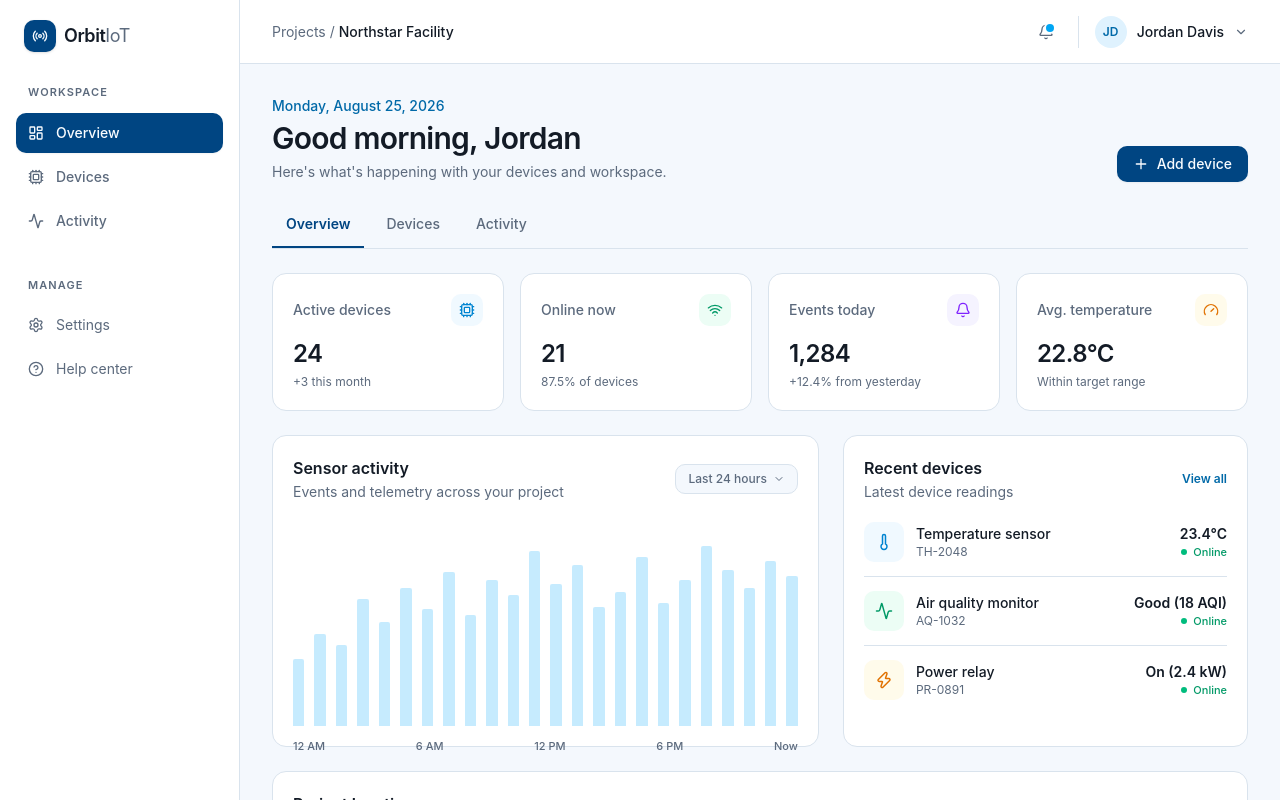
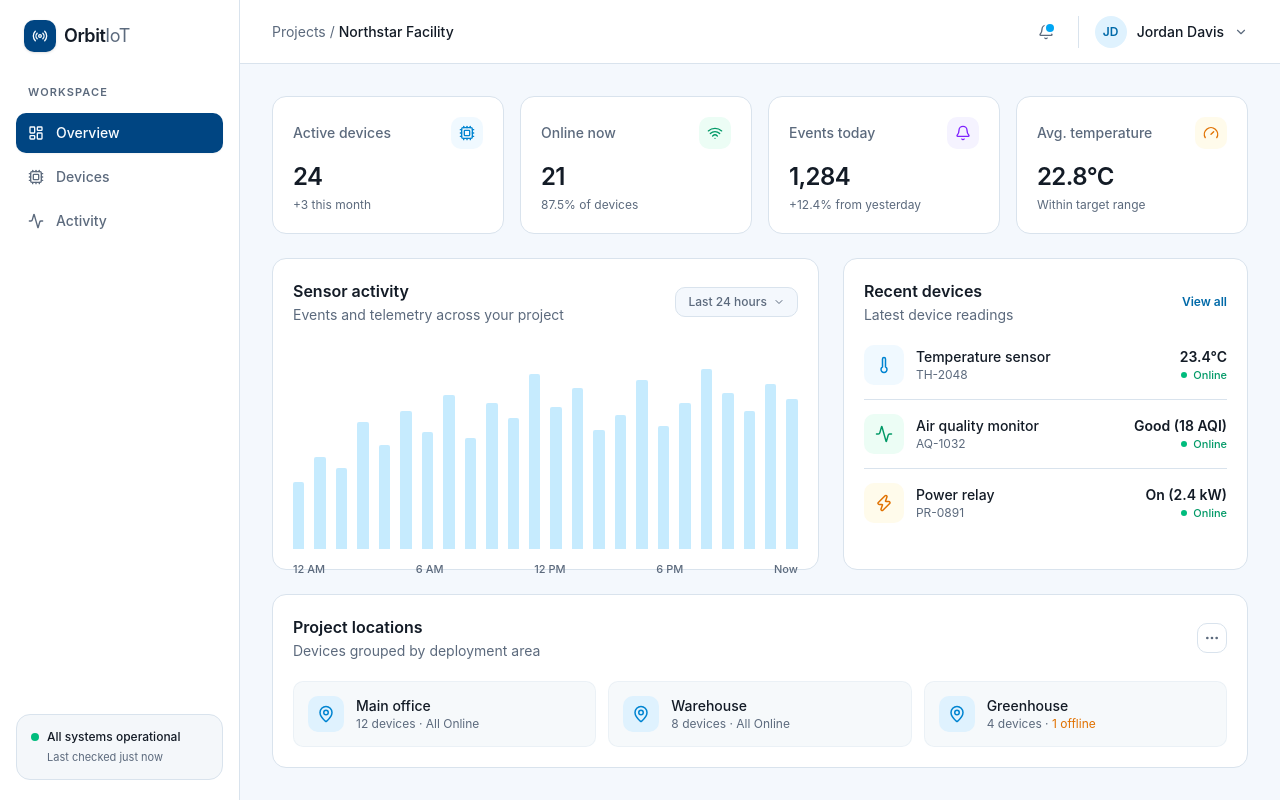
Before and after one commit to MrMe10/SIH, a Next.js app: page / in a window 1280 px wide. Shown: the top 800 px of the page. Built offline with nearby package versions, Linux system fonts and the light colour scheme.

Commit message:
Remvoed welcome and unused tabs

```diff
--- a/app/page.tsx
+++ b/app/page.tsx
@@ -1,13 +1,11 @@
 'use client'
 
 import { useState } from 'react'
-import { Plus } from 'lucide-react'
 import { Sidebar } from '@/components/layout/sidebar'
 import { Header } from '@/components/layout/header'
 import { OverviewTab } from '@/components/tabs/overview'
 import { DevicesTab } from '@/components/tabs/devices'
 import { ActivityTab } from '@/components/tabs/activity'
-import { navigationTabs } from '@/lib/mock-data'
 import { TabType } from '@/types/iot'
 
 export default function Page() {
@@ -23,53 +21,6 @@ export default function Page() {
         <Header />
 
         <div className="mx-auto w-full max-w-7xl p-5 sm:p-8 flex-1">
-          {/* Welcome Banner & Action Button */}
-          <div className="mb-8 flex flex-col justify-between gap-4 sm:flex-row sm:items-end">
-            <div>
-              <p className="text-sm font-medium text-sky-700 dark:text-sky-400">
-                Monday, August 25, 2026
-              </p>
-              <h1 className="mt-1 text-2xl font-semibold tracking-tight text-foreground sm:text-3xl">
-                Good morning, Jordan
-              </h1>
-              <p className="mt-1.5 text-sm text-muted-foreground">
-                Here&apos;s what&apos;s happening with your devices and workspace.
-              </p>
-            </div>
-
-            <button
-              type="button"
-              onClick={() => setActiveTab('Devices')}
-              className="inline-flex items-center gap-2 rounded-lg bg-primary px-4 py-2 text-sm font-medium text-primary-foreground shadow-xs transition-opacity hover:opacity-90 active:scale-98"
-            >
-              <Plus className="size-4" />
-              Add device
-            </button>
-          </div>
-
-          {/* Navigation Tab Bar */}
-          <div className="mb-6 flex gap-2 border-b border-border" role="tablist">
-            {navigationTabs.map((tab) => {
-              const isActive = activeTab === tab
-              return (
-                <button
-                  key={tab}
-                  role="tab"
-                  aria-selected={isActive}
-                  onClick={() => setActiveTab(tab as TabType)}
-                  className={`border-b-2 px-3.5 pb-3 text-sm font-medium transition-colors ${
-                    isActive
-                      ? 'border-primary text-primary font-semibold'
-                      : 'border-transparent text-muted-foreground hover:text-foreground'
-                  }`}
-                >
-                  {tab}
-                </button>
-              )
-            })}
-          </div>
-
-          {/* Active Tab View */}
           {activeTab === 'Overview' && (
             <OverviewTab onViewAllDevices={() => setActiveTab('Devices')} />
           )}
--- a/components/layout/sidebar.tsx
+++ b/components/layout/sidebar.tsx
@@ -2,11 +2,9 @@
 
 import {
   Activity,
-  CircleHelp,
   Cpu,
   LayoutDashboard,
   Radio,
-  Settings,
 } from 'lucide-react'
 import { navigationTabs } from '@/lib/mock-data'
 import { TabType } from '@/types/iot'
@@ -64,17 +62,6 @@ export function Sidebar({ activeTab, setActiveTab }: SidebarProps) {
           )
         })}
 
-        <p className="mt-8 px-3 pb-2 text-[11px] font-semibold uppercase tracking-widest text-muted-foreground">
-          Manage
-        </p>
-        <button className="flex items-center gap-3 rounded-lg px-3 py-2.5 text-sm text-muted-foreground transition-colors hover:bg-muted hover:text-foreground">
-          <Settings className="size-4" />
-          Settings
-        </button>
-        <button className="flex items-center gap-3 rounded-lg px-3 py-2.5 text-sm text-muted-foreground transition-colors hover:bg-muted hover:text-foreground">
-          <CircleHelp className="size-4" />
-          Help center
-        </button>
       </div>
 
       <div className="rounded-xl border border-border bg-muted/50 p-3.5">
```
